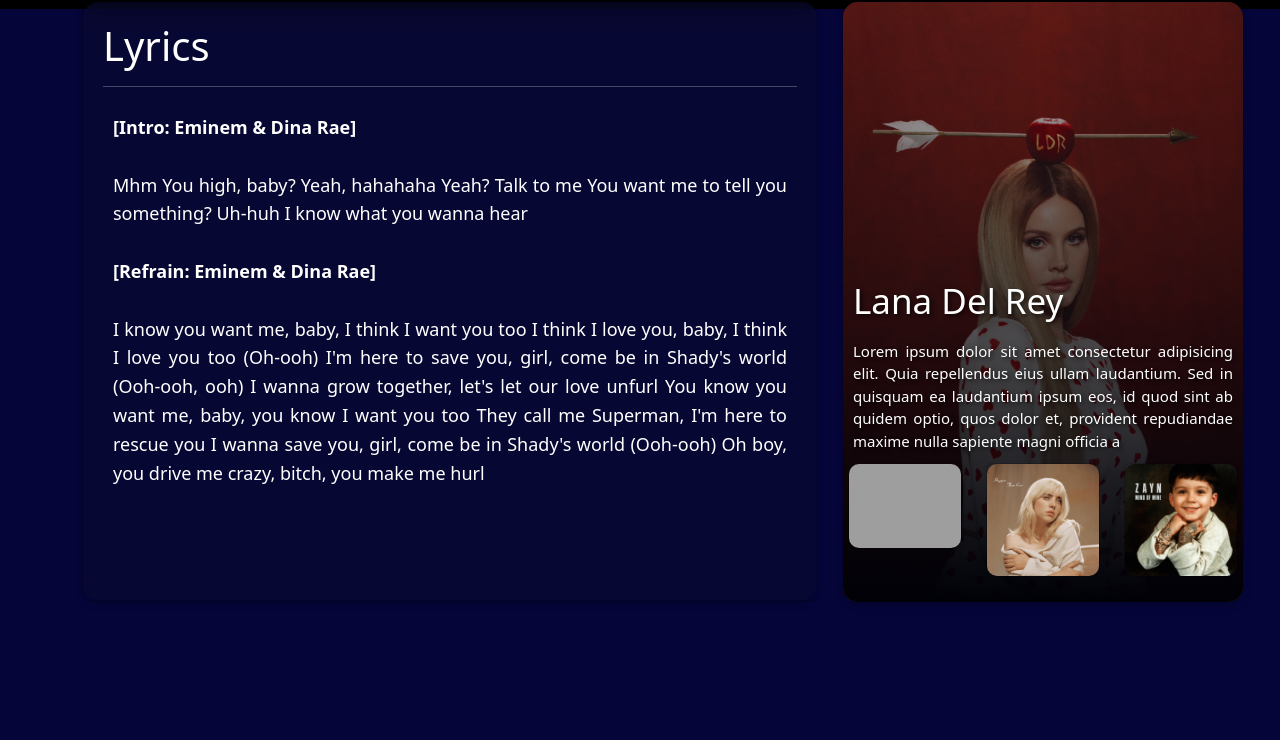
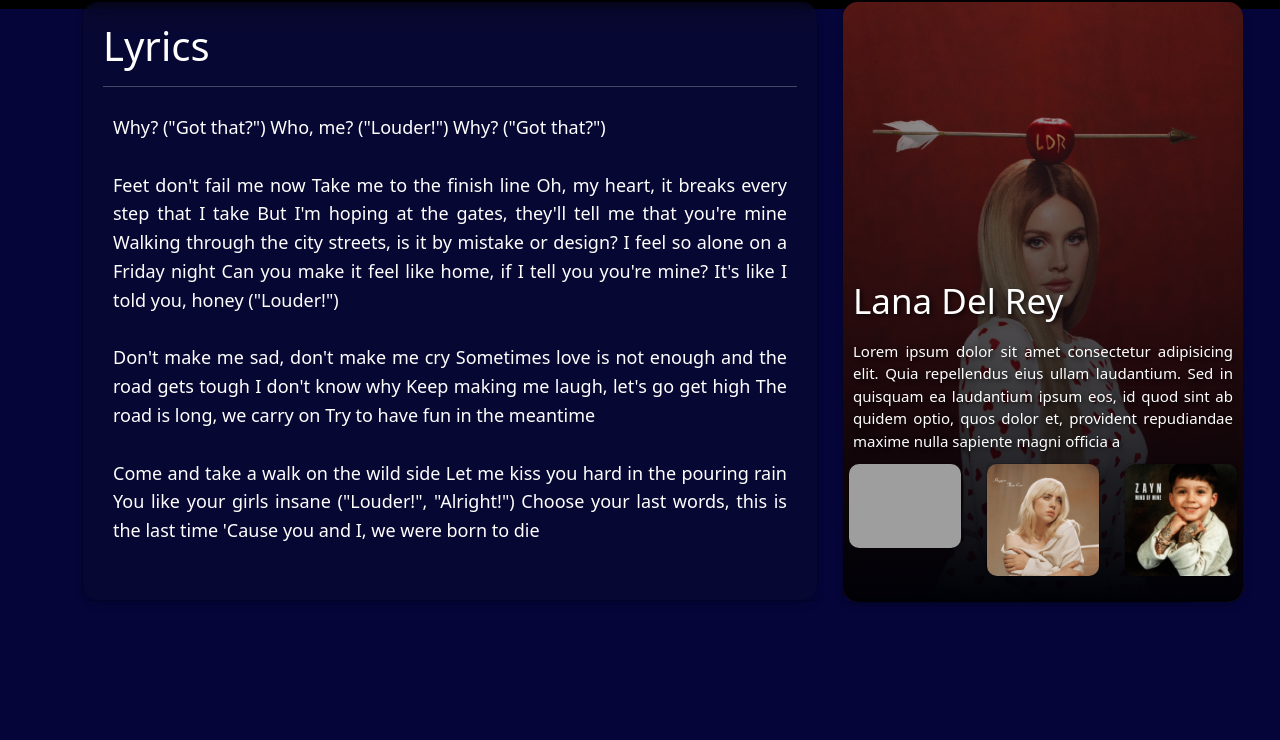
Before and after one commit to Khlein-dev/Harmora, a PHP site: page /BORNTODIEplay.html in a window 1280 px wide. Shown: the part 791-1531 px from the top of the page. Run offline with PHP 8.4, Linux system fonts and the light colour scheme; grey boxes are pictures that could not be loaded.

Commit message:
29th update

```diff
--- a/BORNTODIEplay.html
+++ b/BORNTODIEplay.html
@@ -78,27 +78,33 @@
                     <div class="file-text">
                         <h1>Lyrics</h1>
                         <hr>
-                        <p style="text-align: left; padding: 10px; font-size: 18px; line-height: 1.6; text-align: justify;">
-                            <b>[Intro: Eminem & Dina Rae]</b><br><br>
-                            Mhm
-                            You high, baby?
-                            Yeah, hahahaha
-                            Yeah?
-                            Talk to me
-                            You want me to tell you something?
-                            Uh-huh
-                            I know what you wanna hear
+                        <p
+                            style="text-align: left; padding: 10px; font-size: 18px; line-height: 1.6; text-align: justify;">
+                            Why? ("Got that?")
+                            Who, me? ("Louder!")
+                            Why? ("Got that?")
                             <br><br>
-                            <b>[Refrain: Eminem & Dina Rae]</b><br><br>
-                            I know you want me, baby, I think I want you too
-                            I think I love you, baby, I think I love you too (Oh-ooh)
-                            I'm here to save you, girl, come be in Shady's world (Ooh-ooh, ooh)
-                            I wanna grow together, let's let our love unfurl
-                            You know you want me, baby, you know I want you too
-                            They call me Superman, I'm here to rescue you
-                            I wanna save you, girl, come be in Shady's world (Ooh-ooh)
-                            Oh boy, you drive me crazy, bitch, you make me hurl
+                            Feet don't fail me now
+                            Take me to the finish line
+                            Oh, my heart, it breaks every step that I take
+                            But I'm hoping at the gates, they'll tell me that you're mine
+                            Walking through the city streets, is it by mistake or design?
+                            I feel so alone on a Friday night
+                            Can you make it feel like home, if I tell you you're mine?
+                            It's like I told you, honey ("Louder!")
                             <br><br>
+                            Don't make me sad, don't make me cry
+                            Sometimes love is not enough and the road gets tough
+                            I don't know why
+                            Keep making me laugh, let's go get high
+                            The road is long, we carry on
+                            Try to have fun in the meantime
+                            <br><br>
+                            Come and take a walk on the wild side
+                            Let me kiss you hard in the pouring rain
+                            You like your girls insane ("Louder!", "Alright!")
+                            Choose your last words, this is the last time
+                            'Cause you and I, we were born to die
 
                         </p>
 
```
Also changed, not shown: dashboard.css (+29 -7 lines).
